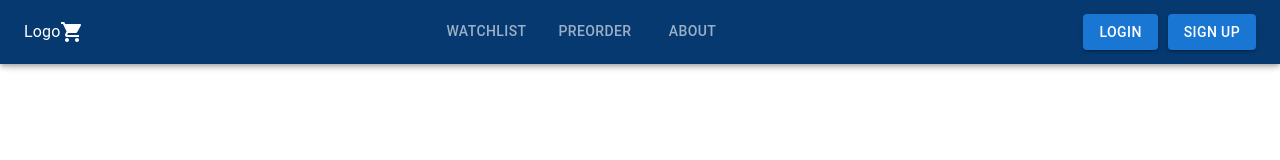
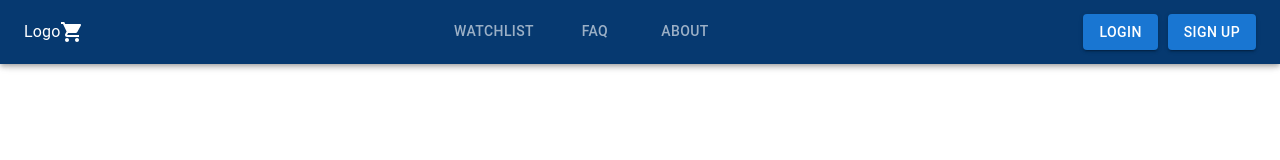
Before and after one commit to KvnWa/phase-3-project, a React (Create React App) app: page /FAQ in a window 1280 px wide. Shown: the top 160 px of the page. Built offline with nearby package versions, Linux system fonts and the light colour scheme.

Commit message:
faq change

```diff
--- a/src/App.css
+++ b/src/App.css
@@ -1,3 +1,10 @@
+
+*{
+  background-color: #121212;
+}
+
+
+
 .App {
   text-align: center;
 }
--- a/src/App.js
+++ b/src/App.js
@@ -1,7 +1,7 @@
 import Home from "./Home";
 import NavBar from "./NavBar";
 import About from "./About";
-import Preorder from "./Preorder";
+import FAQ from "./FAQ";
 import Watchlist from "./Watchlist";
 import { BrowserRouter as Router, Route, Switch } from "react-router-dom";
 
@@ -18,8 +18,8 @@ function App() {
       <Route exact path="/watchlist">
         <Watchlist />
       </Route>
-      <Route exact path="/preorder">
-        <Preorder />
+      <Route exact path="/FAQ">
+        <FAQ />
       </Route>
       <Route exact path="/About">
         <About />
--- /dev/null
+++ b/src/FAQ.jsx
@@ -0,0 +1,9 @@
+import React from 'react'
+
+const FAQ = () => {
+  return (
+    <div>FAQ</div>
+  )
+}
+
+export default FAQ
--- a/src/NavBar.jsx
+++ b/src/NavBar.jsx
@@ -16,7 +16,7 @@ const NavBar = () => {
             <ShoppingCartIcon></ShoppingCartIcon>
             <Tabs style={{marginLeft: 'auto'}} textColor="inherit" value={value} onChange={(e, value)=> setValue(value)} indicatorColor="primary">
                 <Tab label="Watchlist" to='/watchlist' component={Link}></Tab>
-                <Tab label="Preorder" to='/preorder' component={Link}></Tab>
+                <Tab label="FAQ" to='/FAQ' component={Link}></Tab>
                 <Tab label="About" to='/About' component={Link}></Tab>
             </Tabs>
             <Button style={{marginLeft: 'auto'}} variant="contained">Login</Button>
--- a/src/Preorder.jsx
+++ /dev/null
@@ -1,9 +0,0 @@
-import React from 'react'
-
-const Preorder = () => {
-  return (
-    <div>Preorder</div>
-  )
-}
-
-export default Preorder
```
